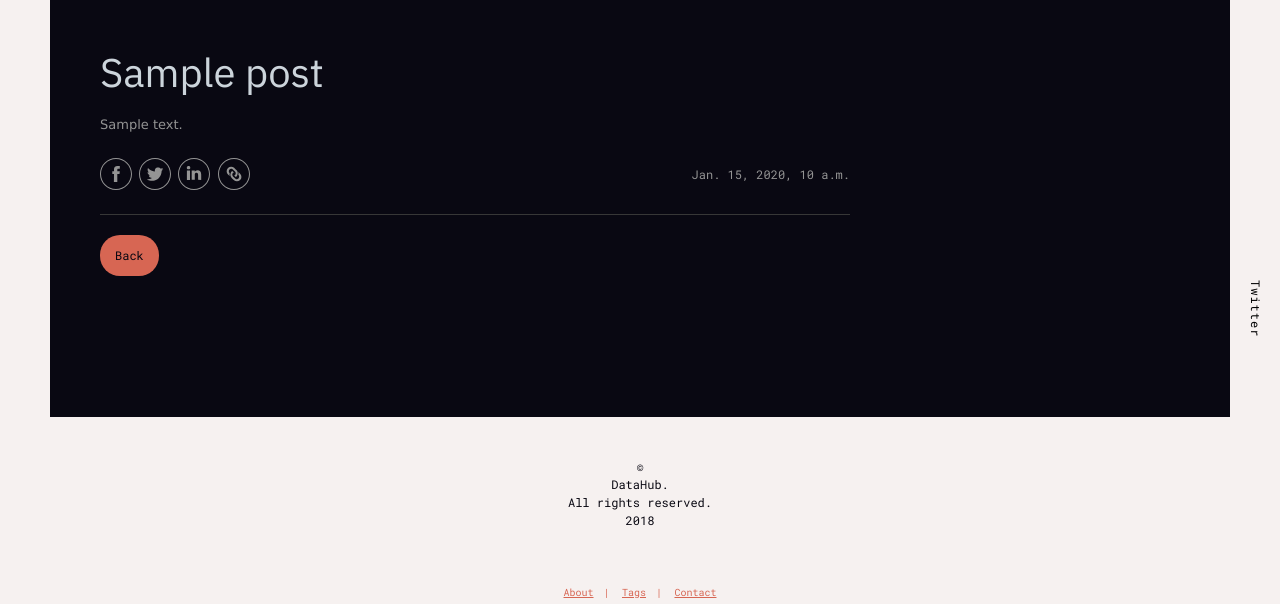
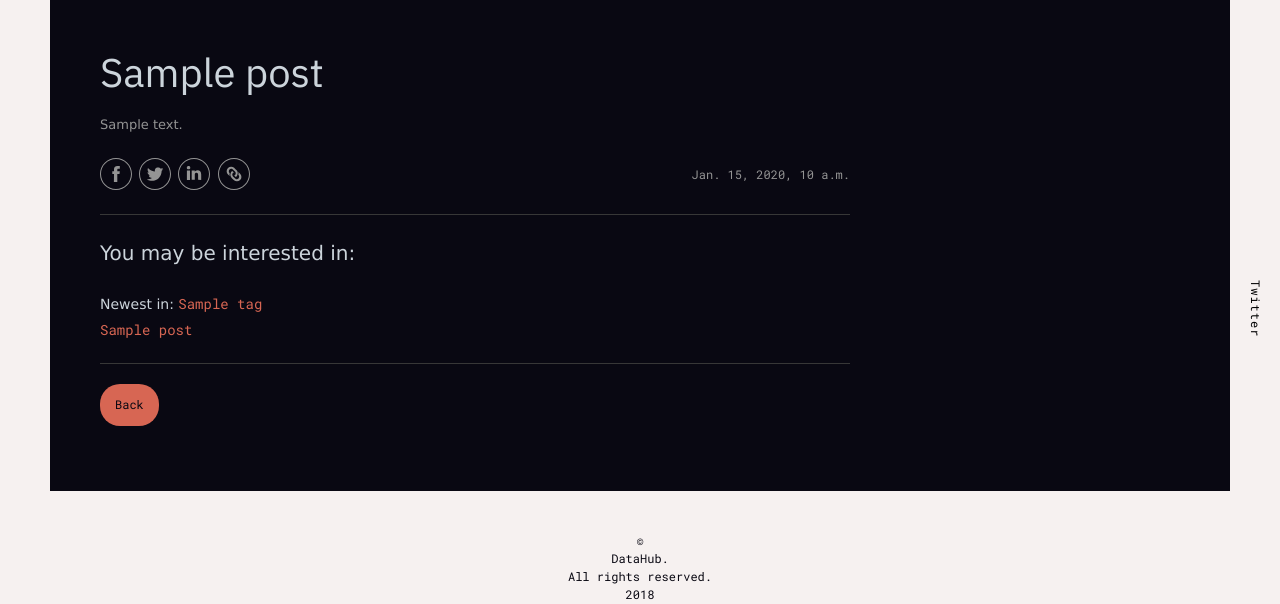
Before and after one commit to qu4ku/dshub-website, a Django app: a page that uses src/templates/post-detail.html in a window 1280 px wide. Shown: the part 50-654 px from the top of the page. Run offline with Django 3.2, Linux system fonts and the light colour scheme; tables that the repository leaves empty hold one stand-in row (values such as "Sample post"); some libraries are stand-ins or nearby versions.

Commit message:
tags on detail page

```diff
--- a/src/core/views.py
+++ b/src/core/views.py
@@ -63,7 +63,21 @@ def post_detail_view(request, slug):
 	post = get_list_or_404(Post, slug=slug, is_active=True)
 	post = post[0]
 
-	context = {'post': post}
+	tags = post.tags.all() # Get categories objects
+	print(tags)
+
+	tags_dict = {}
+	post_cap = 3
+	for tag in tags:
+
+		top_posts =  Post.objects.all().filter(tags=tag)[:post_cap]
+		tags_dict[tag] = top_posts
+	print(tags_dict)
+	context = {
+		'post': post,
+		'tags': tags_dict,
+		}
+
 	return render(request, template, context)
 
 
--- a/src/static/css/styles.css
+++ b/src/static/css/styles.css
@@ -80,6 +80,13 @@ a {
 	font-family: 'Roboto Mono', monospace;
 	text-decoration: none;
 	color: var(--secondary-color);
+
+	transition-duration: 0.5s;
+}
+
+a:hover {
+	text-decoration: underline;
+	transition-duration: 0.5s;
 }
 
 svg, svg * {
@@ -515,6 +522,22 @@ input[type=search] {
 	color: var(--secondary-color);
 }
 
+.categories {
+	margin-bottom: 20px;
+}
+
+.categories__header {
+	font-size: 20px;
+}
+
+.categories__title {
+	margin-top: 20px;
+}
+
+.link-detail-post:hover {
+	text-decoration: underline;
+}
+
 
 
 /* ---- */
--- a/src/templates/post-detail.html
+++ b/src/templates/post-detail.html
@@ -20,6 +20,20 @@
 			</div>
 		</div>
 		<div class="post__line"></div>
+		{% if tags %}
+			<div class="categories">
+				<div class="categories__header">You may be interested in:</div>
+				{% for tag, posts in tags.items %}
+
+				<div class="categories__title">Newest in: <a class="link-standard" href="{% url 'tag' slug=tag.slug %}">{{ tag.title }}</a></div>
+					{% for post in posts %}
+						<p><a class="link-detail-post" href="{{ post.url }}" target="_blank">{{ post.title }}</a></p>
+					{% endfor %}
+
+				{% endfor %}
+			</div>
+			<div class="post__line"></div>
+		{% endif %}
 	</div> <!-- end-post -->
 
 
```
